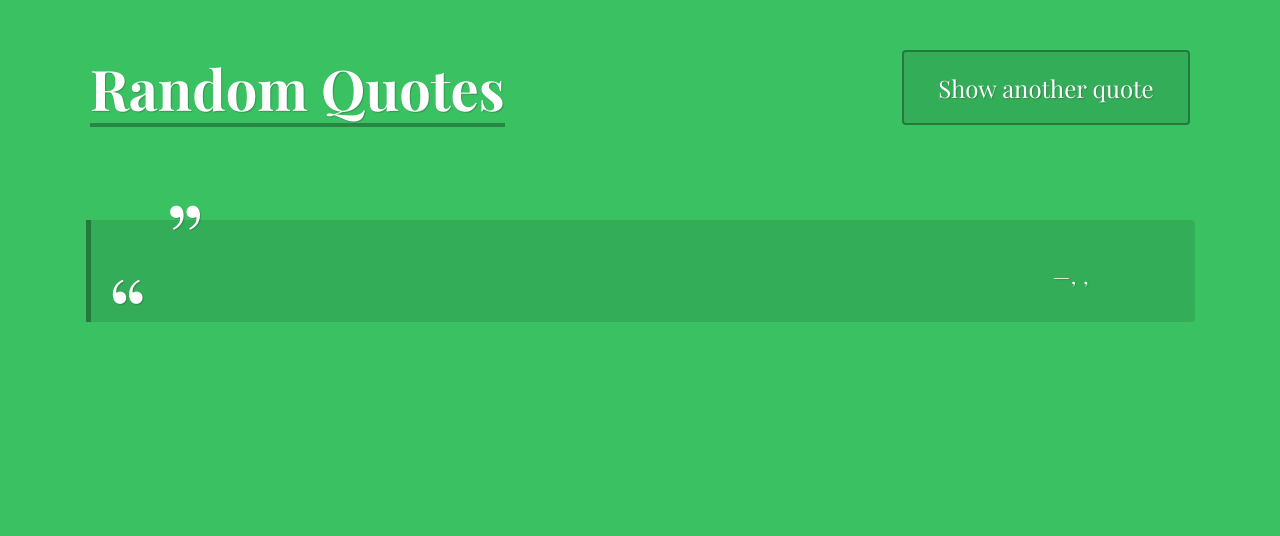
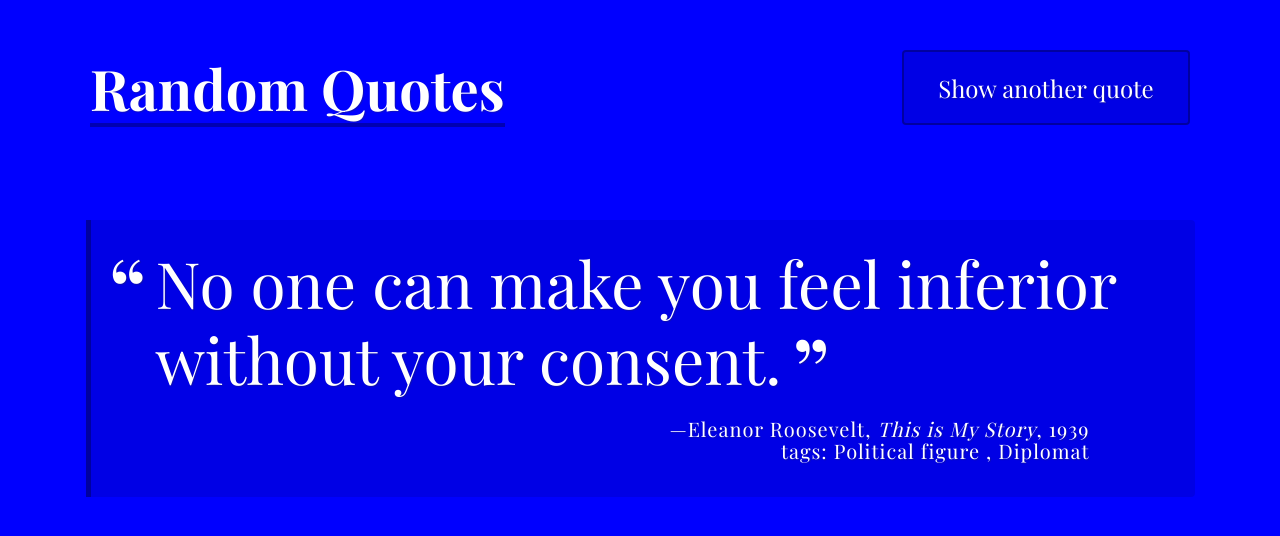
Before and after one commit to ajeema/fsjs-techdegree-project-1, a plain HTML site: page index.html in a window 1280 px wide. Drawn offline with nearby package versions, Linux system fonts and the light colour scheme; a web font is replaced by a local one.

Commit message:
incremental add

```diff
--- a/index.html
+++ b/index.html
@@ -17,9 +17,14 @@
 <div class="container">
     <div id="quote-box" class="quote-box">
         <p class="quote"></p>
-        <p class="source"><span class="citation"></span><span class="year"></span></p>
+        <p class="source">
+            <span class="citation"></span>
+            <span class="year"></span>
+            <span class="tag"></span>
+        </p>
     </div>
 </div>
+<script src="js/colors.js"></script>
 <script src="js/quotes.js"></script>
 <script src="js/script.js"></script>
 </body>
--- /dev/null
+++ b/js/colors.js
@@ -0,0 +1 @@
+var colors = ["red", "blue", "purple", "yellow", "pink"];
--- a/js/quotes.js
+++ b/js/quotes.js
@@ -3,30 +3,43 @@ var quotes = [
         quote: "Friendship ... is born at the moment when one man says to another 'What! You too?' I thought that no one but myself . . ",
         source: "C.S. Lewis",
         citation: "The Four Loves",
-        year: 1960
+        year: 1960,
+        tag: "Theology",
+
     },
     {
         quote: "No one can make you feel inferior without your consent.",
         source: "Eleanor Roosevelt",
         citation: "This is My Story",
-        year: 1939
+        year: 1939,
+        tag: ["Political figure ", " Diplomat"],
+
+
     },
     {
         quote: "If you tell the truth, you don't have to remember anything.",
         source: "Mark Twain",
         citation: null,
-        year: null
+        year: null,
+        tag: "Author",
+
+
     },
     {
         quote: "Darkness cannot drive out darkness: only light can do that. Hate cannot drive out hate: only love can do that.",
         source: "Martin Luther King Jr.",
         citation: "A Testament of Hope: The Essential Writings and Speeches",
-        year: 1986
+        year: 1986,
+        tag: ["Civil rights ", " American ", " Christian"],
+
+
     },
     {
         quote: "Without music, life would be a mistake.",
         source: "Friedrich Nietzsche",
         citation: "Twilight of the Idols",
-        year: 1888
+        year: 1888,
+        tag: ["Philosopher ", " philologist ", " Composer ", " Poet"],
+
     },
 ];
--- a/js/script.js
+++ b/js/script.js
@@ -3,20 +3,50 @@
  Treehouse FSJS Techdegree:
  project 1 - A Random Quote Generator
  ******************************************/
-let randQuote;
+var currentRandQuote = [];
+var currentRandColor = [];
 
-function getRandomNumber () {
+function getRandomColor() {
+    let randColor = Math.floor(Math.random() * colors.length);
+    document.body.style.background = colors[randColor];
+    document.getElementById('load-quote').style.backgroundColor = randColor;
+    prevRandColor = randColor;
+    currentRandColor.push(randColor);
+    if (currentRandColor[0] === prevRandQuote) {
+        alert("It a repeat color");
+    }
+    return colors[randColor];
+}
+
+function getRandomQuote() {
     let randNumb = Math.floor(Math.random() * quotes.length);
+    prevRandQuote = randNumb;
+    currentRandQuote.push(randNumb);
+
+    if (currentRandQuote[0] === prevRandQuote) {
+        alert("It a repeat quote");
+    }
     return quotes[randNumb];
 }
-function printQuote(){
-    randQuote = getRandomNumber();
-    console.log(randQuote);
+
+function printQuote() {
+    let randQuote = getRandomQuote();
+    getRandomColor();
+    let quoteHTML = '<p class="quote">' + randQuote.quote + '</p><p class="source">' + randQuote.source;
+    if ('citation' in randQuote) {
+        quoteHTML = quoteHTML + '<span class="citation">' + randQuote.citation + '</span>';
+    }
+    if ('year' in randQuote) {
+        quoteHTML = quoteHTML + '<span class="year">' + randQuote.year + '</span>';
+    }
+    if ('tag' in randQuote) {
+        quoteHTML = quoteHTML + '<br>' + 'tags: ' + '<span class="tag">' + randQuote.tag + '</span>';
+    }
+
+    document.getElementById('quote-box').innerHTML = quoteHTML;
 }
+
+// TODO: add timer
+
 printQuote();
-/***
- * click event listener for the print quote button
- * DO NOT CHANGE THE CODE BELOW!!
-***/
-
-// document.getElementById('load-quote').addEventListener("click", printQuote, false);
+document.getElementById('load-quote').addEventListener("click", printQuote, false);
```
Lines whose indentation alone changed are shown as unchanged.
